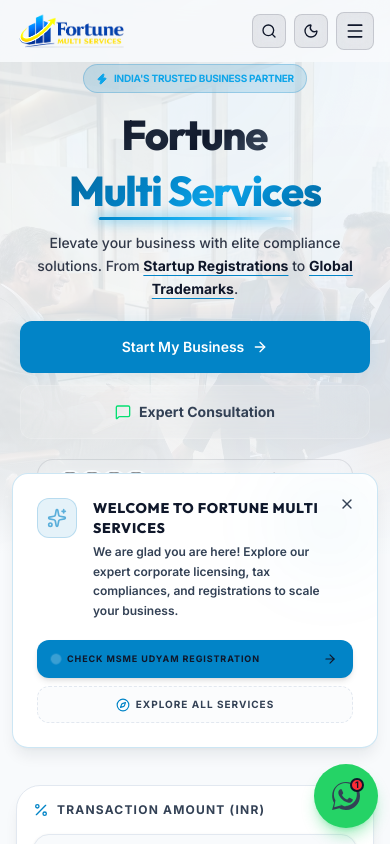
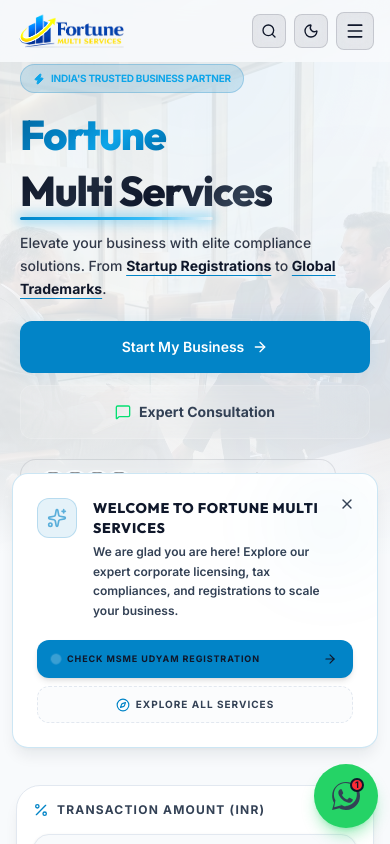
Before and after one commit to gouravboga12-rgb/Fortune-Multi-Services, a React (Vite) app: page / in a window 390 px wide. Shown: the top 844 px of the page. Built offline with nearby package versions, Linux system fonts and the light colour scheme; grey boxes are pictures that could not be loaded.

Commit message:
feat: swap light mode hero title colors and left-align layout on mobile/tablet viewports

```diff
--- a/src/components/Hero.tsx
+++ b/src/components/Hero.tsx
@@ -106,7 +106,7 @@
       <div className="w-full relative z-20">
         <div className="container mx-auto px-5 sm:px-8 lg:px-8">
           <div className="max-w-3xl lg:max-w-none lg:grid lg:grid-cols-12 lg:gap-16 lg:items-center">
-            <div className="lg:col-span-8 xl:col-span-7 2xl:col-span-6 lg:pr-8 space-y-5 sm:space-y-7 lg:space-y-10 flex flex-col items-center sm:items-start text-center sm:text-left">
+            <div className="lg:col-span-8 xl:col-span-7 2xl:col-span-6 lg:pr-8 space-y-5 sm:space-y-7 lg:space-y-10 flex flex-col items-start text-left">
 
               {/* Badge */}
               <motion.div
@@ -159,7 +159,7 @@
                   )}
                   {text2.length === 14 && (
                     <span
-                      className="absolute -bottom-2 left-1/2 sm:left-0 -translate-x-1/2 sm:translate-x-0 h-[3px] rounded-full"
+                      className="absolute -bottom-2 left-0 h-[3px] rounded-full"
                       style={{
                         width: '55%',
                         background: 'linear-gradient(90deg, #0284C7, #0EA5E9, #38BDF8, transparent)',
--- a/src/index.css
+++ b/src/index.css
@@ -339,12 +339,12 @@
 
   /* Hero Title light mode adjustments */
   .hero-title-fortune {
-    background: linear-gradient(135deg, #0f172a 0%, #1e293b 30%, #0f172a 55%, #334155 85%, #0f172a 100%) !important;
+    background: linear-gradient(135deg, #0369a1 0%, #0284c7 35%, #0ea5e9 60%, #0284c7 80%, #0369a1 100%) !important;
     -webkit-text-fill-color: transparent !important;
     background-clip: text !important;
   }
   .hero-title-services {
-    background: linear-gradient(135deg, #0369a1 0%, #0284c7 35%, #0ea5e9 60%, #0284c7 80%, #0369a1 100%) !important;
+    background: linear-gradient(135deg, #0f172a 0%, #1e293b 30%, #0f172a 55%, #334155 85%, #0f172a 100%) !important;
     -webkit-text-fill-color: transparent !important;
     background-clip: text !important;
     filter: none !important;
```
